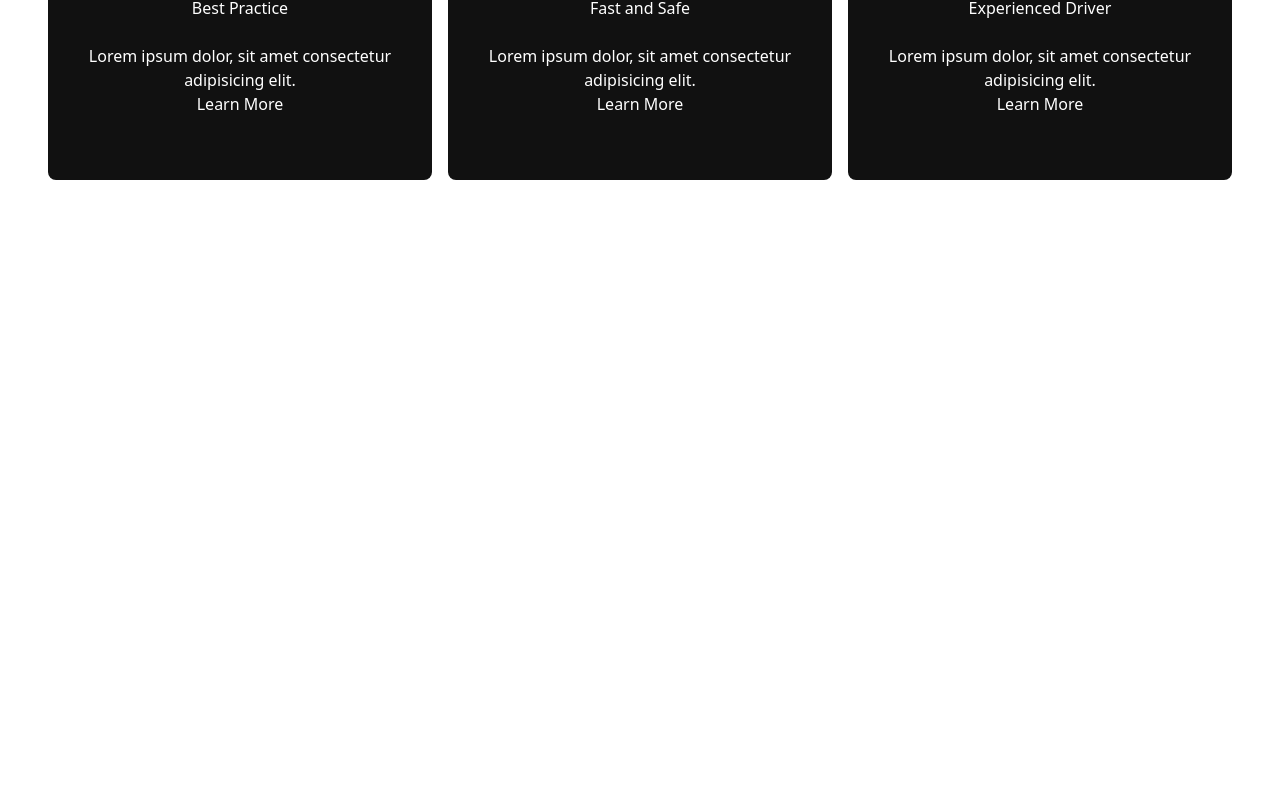
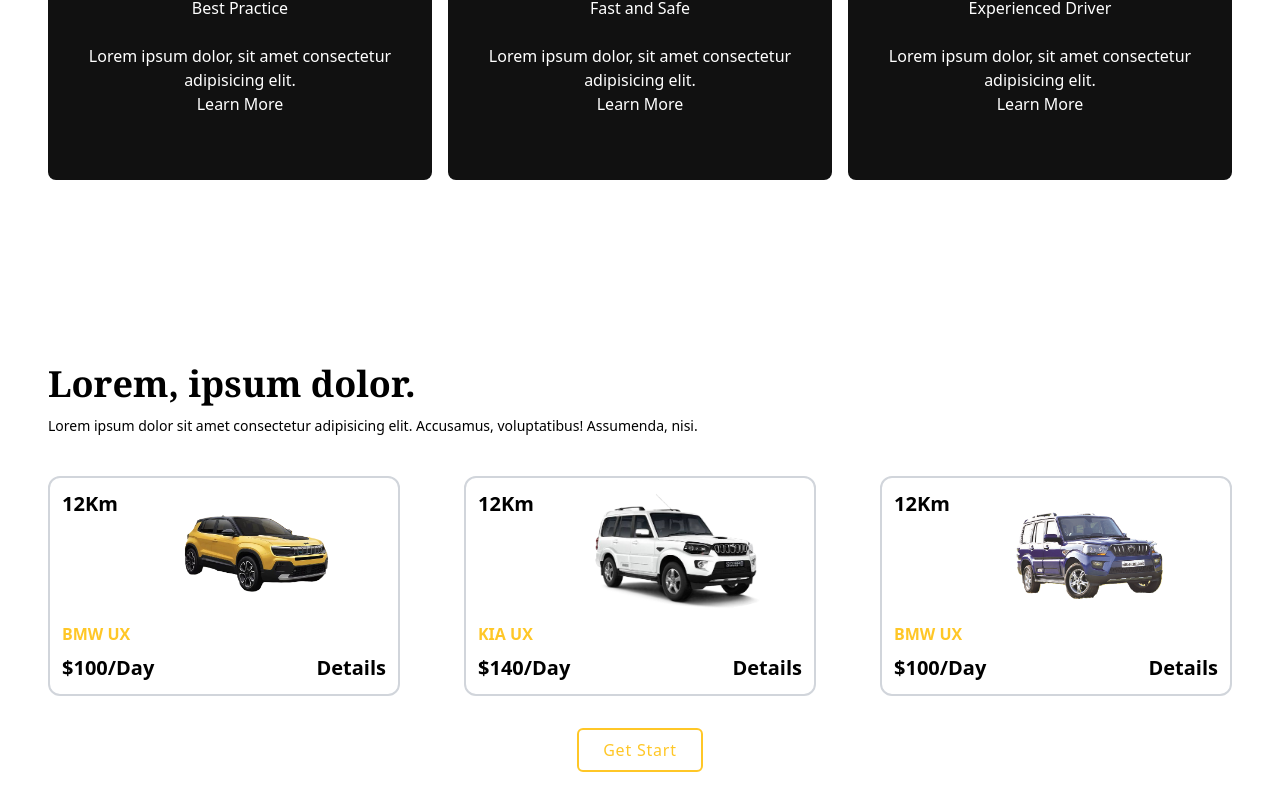
Before and after one commit to BrostouchKOK/car-rental, a React (Vite) app: page / in a window 1280 px wide. Shown: the part 1564-2374 px from the top of the page. Before the commit the page ends 1880 px from the top, so only its background shows below. Built offline with nearby package versions, Linux system fonts and the light colour scheme.

Commit message:
car list section

```diff
--- a/src/App.jsx
+++ b/src/App.jsx
@@ -5,6 +5,7 @@
 import "aos/dist/aos.css";
 import About from "./components/about/About";
 import Services from "./components/services/Services";
+import CarList from "./components/carList/CarList";
 
 const App = () => {
   const [theme, setTheme] = useState(
@@ -36,6 +37,7 @@
       <Hero theme={theme} />
       <About/>
       <Services/>
+      <CarList/>
     </div>
   );
 };
--- /dev/null
+++ b/src/components/carList/CarList.jsx
@@ -0,0 +1,63 @@
+import React from "react";
+import { carList } from "../../constant/carList";
+
+const CarList = () => {
+  return (
+    <div className="pb-24 pt-12 bg-white dark:bg-dark dark:text-white">
+      <div className="container">
+        {/* heading */}
+        <h1
+          data-aos="fade-up"
+          className="text-3xl sm:text-4xl font-semibold font-serif mb-3"
+        >
+          Lorem, ipsum dolor.
+        </h1>
+        <p data-aos="fade-up" className="text-sm pb-10">
+          Lorem ipsum dolor sit amet consectetur adipisicing elit. Accusamus,
+          voluptatibus! Assumenda, nisi.
+        </p>
+        {/* car lising card */}
+        <div>
+          <div className="grid grid-cols-1 sm:grid-cols-2 md:grid-cols-3 gap-16">
+            {carList.map((data) => {
+              return (
+                <div
+                  data-aos="fade-up"
+                  data-aos-delay={data.aosDelay}
+                  className="space-y-3 border-2 border-gray-300 p-3
+                    hover:border-primary rounded-xl duration-200 relative group"
+                >
+                  <div className="w-full h-[120px] ">
+                    <img
+                      src={data.image}
+                      alt=""
+                      className="w-full h-[120px] object-contain sm:translate-x-8
+                        group-hover:translate-x-16 duration-700"
+                    />
+                  </div>
+                  <div className="space-y-2">
+                    <h1 className="font-bold text-primary">{data.name}</h1>
+                    <div className="flex justify-between items-center text-xl font-semibold">
+                      <p>${data.price}/Day</p>
+                      <a href="#">Details</a>
+                    </div>
+                  </div>
+                  <p className="text-xl font-semibold absolute top-0 left-3">
+                    12Km
+                  </p>
+                </div>
+              );
+            })}
+          </div>
+        </div>
+        <div className="grid place-content-center mt-8">
+          <button data-aos="fade-up" className="button-outline">
+            Get Start
+          </button>
+        </div>
+      </div>
+    </div>
+  );
+};
+
+export default CarList;
--- a/src/components/services/Services.jsx
+++ b/src/components/services/Services.jsx
@@ -3,7 +3,7 @@
 
 const Services = () => {
   return (
-    <div className="py-14 dark:bg-dark dark:text-white sm:min-h-[600px] sm:grid">
+    <div className="py-14 dark:bg-black dark:text-white sm:min-h-[600px] sm:grid">
       <div className="container">
         <div className="pb-12">
           <h1 className="text-3xl font-semibold text-center font-serif sm:text-4xl">
@@ -19,7 +19,7 @@
                 data-aos="fade-up"
                 data-aos-delay={data.aosDelay}
                 className="card text-center group space-y-3 sm:space-y-6 p-4
-                sm:py-16 bg-dark hover:bg-primary duration-300
+                sm:py-16 bg-dark dark:bg-dark dark:hover:text-gray-300 hover:bg-primary duration-300
                 text-white hover:text-black rounded-lg"
               >
                 {/* Render the icon component */}
--- /dev/null
+++ b/src/constant/carList.js
@@ -0,0 +1,23 @@
+import car1 from "../assets/car1.png";
+import car2 from "../assets/car2.png";
+import car3 from "../assets/car3.png";
+export const carList = [
+  {
+    name: "BMW UX",
+    price: 100,
+    image: car1,
+    aosDelay: "0",
+  },
+  {
+    name: "KIA UX",
+    price: 140,
+    image: car2,
+    aosDelay: "500",
+  },
+  {
+    name: "BMW UX",
+    price: 100,
+    image: car3,
+    aosDelay: "1000",
+  },
+];
```
Also changed, not shown: src/assets/car2.png (added), src/assets/car3.png (added).
